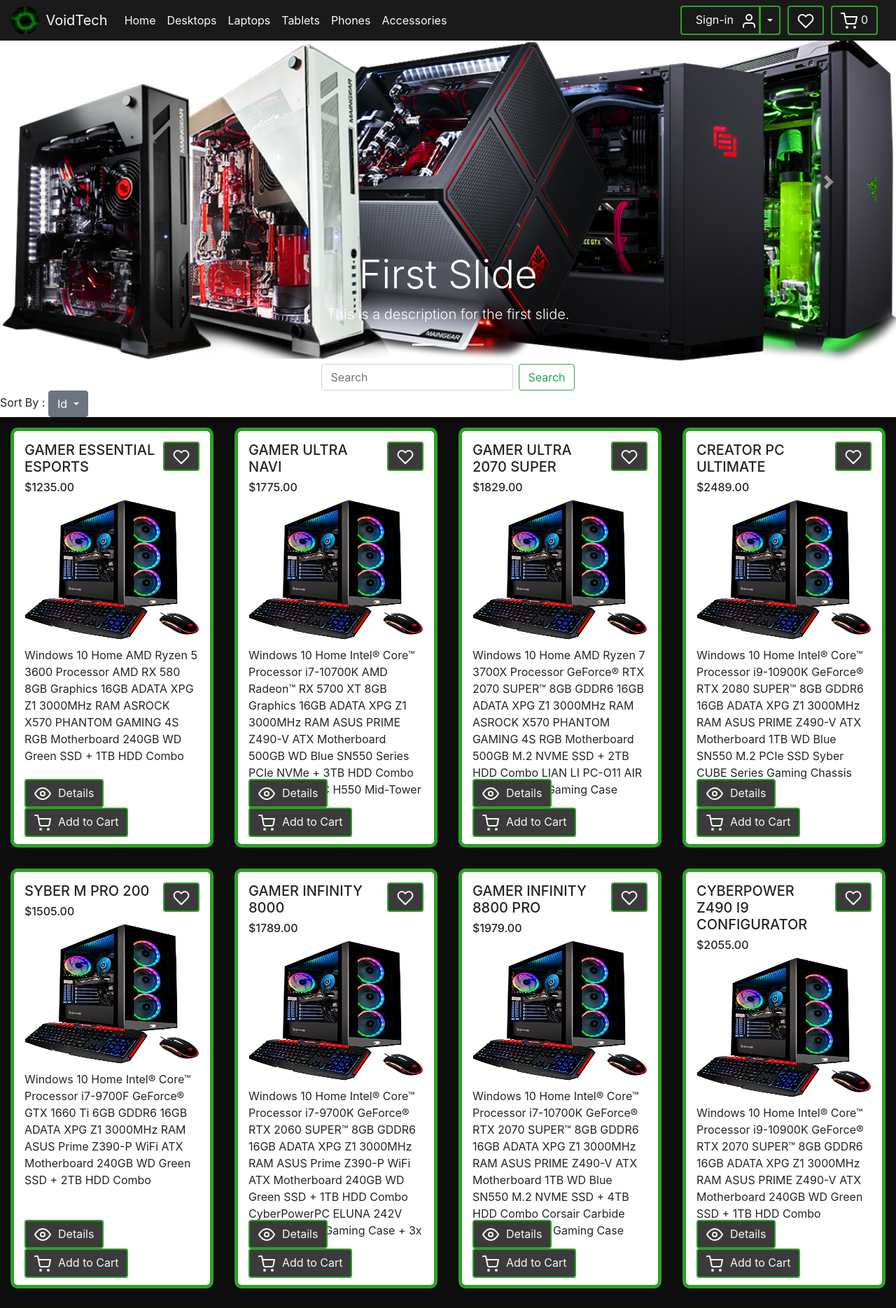
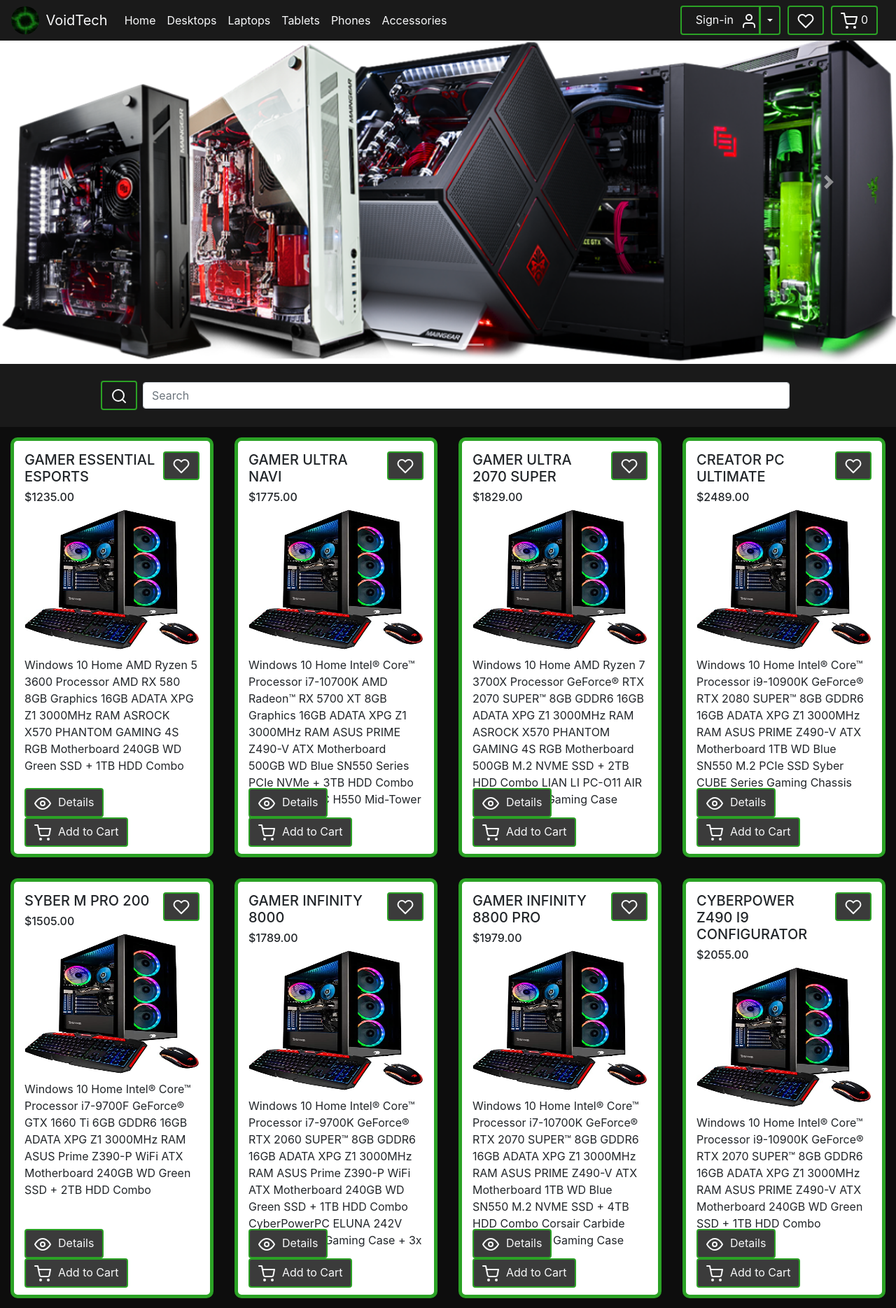
Before and after one commit to Eddie622/VoidTech, a Django app: page / in a window 1280 px wide. Shown: the top 1869 px of the page at 70% size. Run offline with Django 3.2, Linux system fonts and the light colour scheme; data comes from the database, SQL or seed files in the repository; some libraries are stand-ins or nearby versions.

Commit message:
search with ajax implemented

```diff
--- a/productApp/static/css/style.css
+++ b/productApp/static/css/style.css
@@ -35,10 +35,6 @@
     background-color: transparent;
 }
 
-/* border: 2px solid green;
-color: green;
-background-color: transparent; */
-
 /* Media Queries */
 
 @media (min-width: 768px) {
@@ -54,6 +50,14 @@
 }
 
 /* Normal Display */
+
+html {
+    scroll-behavior: smooth;
+}
+
+.no-click {
+    pointer-events: none;
+}
 
 .navbar img {
     border-radius: 20px;
--- a/productApp/static/js/script.js
+++ b/productApp/static/js/script.js
@@ -1,9 +1,21 @@
 $( document ).ready(function() {
     // place feather icons
-    feather.replace()
+    feather.replace();
 
     // Stop dropdown from closing on click within container
     $('.dropdown-menu').click(function(e) {
         e.stopPropagation();
     });
+
+    // Search functionality
+    $('#Search').keyup(function(e) {
+        e.preventDefault()
+        var data = $('.searchForm').serialize()
+
+        $.post("search/", data, function(serverResponse){
+                $('#productResults').html(serverResponse);
+                feather.replace(); // re-load icons
+            }
+        )
+    })
 });
--- a/productApp/templates/index.html
+++ b/productApp/templates/index.html
@@ -20,7 +20,7 @@
             <img src="{% static 'img/void.jpg' %}" alt="Void Logo">
             <a class="navbar-brand align-bottom text-light" href="#">VoidTech</a>
         </div>
-        <button class="navbar-toggler" type="button" data-toggle="collapse" data-target="#navbarTogglerDemo02"
+        <button class="navbar-toggler bg-light" type="button" data-toggle="collapse" data-target="#navbarTogglerDemo02"
             aria-controls="navbarTogglerDemo02" aria-expanded="false" aria-label="Toggle navigation">
             <span class="navbar-toggler-icon"></span>
         </button>
@@ -31,19 +31,19 @@
                     <a class="nav-link text-light" href="#">Home<span class="sr-only">(current)</span></a>
                 </li>
                 <li class="nav-item">
-                    <a class="nav-link text-light" href="#">Desktops</a>
+                    <a class="nav-link text-light" href="#Search">Desktops</a>
                 </li>
                 <li class="nav-item">
-                    <a class="nav-link text-light" href="#">Laptops</a>
+                    <a class="nav-link text-light" href="#Search">Laptops</a>
                 </li>
                 <li class="nav-item">
-                    <a class="nav-link text-light" href="#">Tablets</a>
+                    <a class="nav-link text-light" href="#Search">Tablets</a>
                 </li>
                 <li class="nav-item">
-                    <a class="nav-link text-light" href="#">Phones</a>
+                    <a class="nav-link text-light" href="#Search">Phones</a>
                 </li>
                 <li class="nav-item">
-                    <a class="nav-link text-light" href="#">Accessories</a>
+                    <a class="nav-link text-light" href="#Search">Accessories</a>
                 </li>
             </ul>
             <div class="rightMenu">
@@ -129,29 +129,17 @@
                 <li data-target="#carouselExampleIndicators" data-slide-to="2"></li>
             </ol>
             <div class="carousel-inner" role="listbox">
-                <!-- Slide One - Set the background image for this slide in the line below -->
+                <!-- Slide One -->
                 <div class="carousel-item active">
                     <img class="carouselImg w-100 h-100" src="{% static 'img/pcBanner.png' %}" alt="">
-                    <div class="carousel-caption d-none d-md-block">
-                        <h3 class="display-4">First Slide</h3>
-                        <p class="lead">This is a description for the first slide.</p>
-                    </div>
                 </div>
-                <!-- Slide Two - Set the background image for this slide in the line below -->
+                <!-- Slide Two -->
                 <div class="carousel-item">
                     <img class="carouselImg w-100 h-100" src="{% static 'img/laptopBanner2.png' %}" alt="">
-                    <div class="carousel-caption d-none d-md-block">
-                        <h3 class="display-4">Second Slide</h3>
-                        <p class="lead">This is a description for the second slide.</p>
-                    </div>
                 </div>
-                <!-- Slide Three - Set the background image for this slide in the line below -->
+                <!-- Slide Three -->
                 <div class="carousel-item">
                     <img class="carouselImg w-100 h-100" src="{% static 'img/tabletBanner.jpg' %}" alt="">
-                    <div class="carousel-caption d-none d-md-block">
-                        <h3 class="display-4">Third Slide</h3>
-                        <p class="lead">This is a description for the third slide.</p>
-                    </div>
                 </div>
             </div>
             <a class="carousel-control-prev" href="#carouselExampleIndicators" role="button" data-slide="prev">
@@ -166,12 +154,13 @@
     </header>
     <!--End Carousel-->
 
-    <form class="form-inline my-2 my-lg-0 justify-content-center">
-        <input class="form-control mr-sm-2" type="search" placeholder="Search" aria-label="Search">
-        <button class="btn btn-outline-success my-2 my-sm-0" type="submit">Search</button>
+    <form class="searchForm form-inline justify-content-center p-4 mid-black">
+        {% csrf_token %}
+        <button class="btn mr-2 light-green-outline text-light no-click"><i data-feather="search"></i></button>
+        <input class="form-control mr-sm-2 w-75" type="search" placeholder="Search" id="Search" name="Search" aria-label="Search">
     </form>
 
-    <div class="dropdown">
+    <!-- <div class="dropdown">
         Sort By :
         <button class="btn btn-secondary dropdown-toggle" type="button" id="dropdownMenuButton" data-toggle="dropdown"
             aria-haspopup="true" aria-expanded="false">
@@ -183,11 +172,11 @@
             <a class="dropdown-item" href="#">Price: High to Low</a>
             <a class="dropdown-item" href="#">Price: Low to High</a>
         </div>
-    </div>
+    </div> -->
     <!-- End Content Options-->
 
     <div class="container-fluid">
-        <div class="dark-black row justify-content-center">
+        <div class="dark-black row justify-content-center" id="productResults">
             {% for product in products %}
             <div class="col-md-4">
                 <div class="productDisplay product-outline col-md-12">
@@ -377,9 +366,7 @@
     </footer>
     <!-- End Footer -->
 
-    <script src="https://code.jquery.com/jquery-3.5.1.slim.min.js"
-        integrity="sha384-DfXdz2htPH0lsSSs5nCTpuj/zy4C+OGpamoFVy38MVBnE+IbbVYUew+OrCXaRkfj"
-        crossorigin="anonymous"></script>
+    <script src="https://code.jquery.com/jquery-3.1.1.min.js"></script>
     <script src="https://cdn.jsdelivr.net/npm/popper.js@1.16.0/dist/umd/popper.min.js"
         integrity="sha384-Q6E9RHvbIyZFJoft+2mJbHaEWldlvI9IOYy5n3zV9zzTtmI3UksdQRVvoxMfooAo"
         crossorigin="anonymous"></script>
--- a/productApp/urls.py
+++ b/productApp/urls.py
@@ -3,4 +3,5 @@
 
 urlpatterns = [
     path('', views.index),
+    path('search/', views.search)
 ]
--- a/productApp/views.py
+++ b/productApp/views.py
@@ -1,7 +1,8 @@
 from django.shortcuts import render, redirect
+import re
 
 from .models import *
-# from ..userApp.models import User
+from userApp.models import User
 
 def index(request):
     # if 'userid' in request.session:
@@ -15,3 +16,15 @@
     }
 
     return render(request, 'index.html', context)
+
+def search(request):
+    context = {
+        'products' : Product.objects.filter(name__icontains = request.POST['Search'])
+    }
+
+    if context['products']:
+        print("found products")
+    else:
+        print("no products")
+
+    return render(request, 'partials/searchResult.html', context)
```
Also changed, not shown: productApp/templates/partials/searchResult.html (added, +29 -0 lines).
